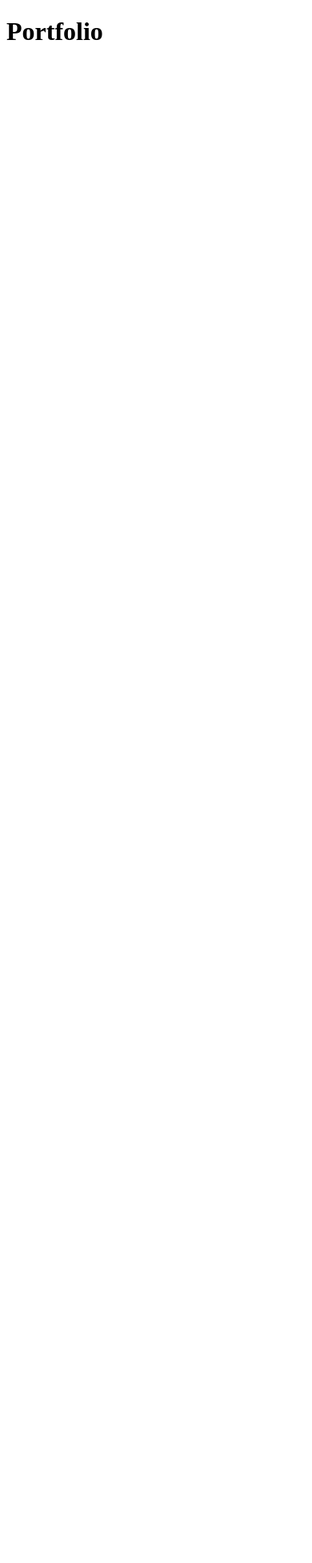
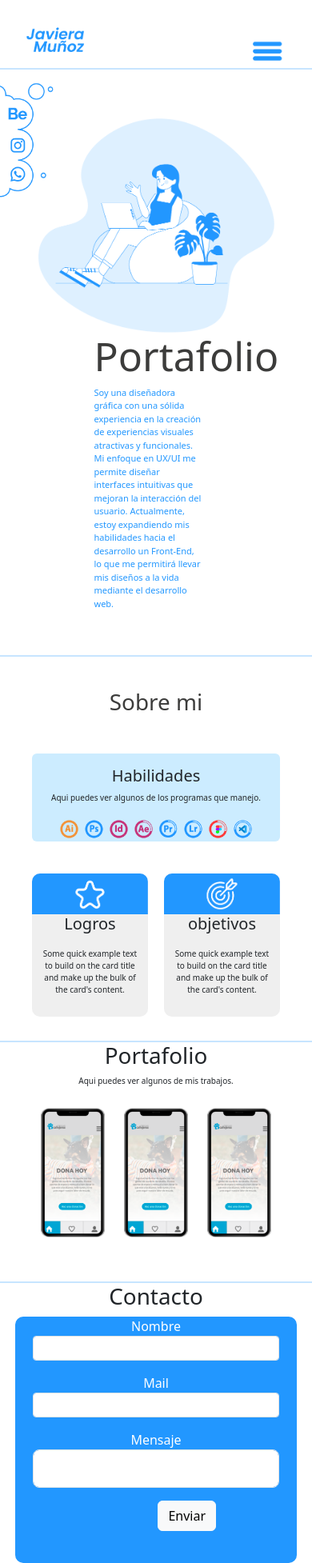
Before and after one commit to unsuspiro/PracticaM2, a plain HTML site: page index.html in a window 390 px wide. Shown: the whole page at 80% size. Before the commit the page ends 844 px from the top, so only its background shows below. Drawn offline with nearby package versions, Linux system fonts and the light colour scheme.

Commit message:
Portafolio

```diff
--- /dev/null
+++ b/assets/Style.css
@@ -0,0 +1,479 @@
+/* Style desktop*/
+
+* {
+    margin: 0;
+    padding: 0;
+    box-sizing: border-box;
+    text-decoration: none;
+    list-style: none;
+}
+
+.flotante img {
+    width: 100px;
+    height: auto;
+    margin-top: 5%;
+}
+
+.container {
+    max-width: 1100px;
+    margin: 0 auto;
+}
+
+.back {
+    padding: 32px 0;
+    background-color: white;
+}
+
+.menu {
+    position: absolute;
+    top: 0;
+    left: 0;
+    right: 0;
+    display: flex;
+    align-items: center;
+    justify-content: space-between;
+    z-index: 1000;
+}
+
+.logo img {
+    width: 80px;
+    margin-bottom: 25px;
+}
+
+.menu .navbar ul li {
+    position: relative;
+    display: inline-block;
+    font-size: 18px;
+    padding: 20px;
+    color: #2297FF;
+}
+
+.item {
+    text-decoration: none;
+}
+
+.menu .navbar ul li a:hover {
+    color: #2297FF;
+}
+
+#menu {
+    display: none;
+}
+
+.menu-icono {
+    width: 50px;
+}
+
+.menu label {
+    cursor: pointer;
+    display: none;
+}
+
+.card .iconos {
+    display: flex;
+    flex-wrap: wrap;
+    justify-content: center;
+    align-items: center;
+}
+
+.iconos_img {
+    flex-basis: 12%;
+}
+
+
+.Inicio {
+    display: flex;
+    justify-content: space-between;
+    align-items: center;
+    max-width: 1200px;
+    margin: 20px auto;
+    padding: 20px;
+}
+
+.Texto {
+    flex: 1;
+    text-align: left;
+    margin-right: 20px;
+    margin-left: 40px;
+    color: #2297FF;
+    font-size: 10px;
+}
+
+.ilustracion {
+    flex: 1;
+    text-align: right;
+}
+
+.ilustracion img {
+    max-width: 100%;
+    height: auto;
+}
+
+/* Title styling */
+.titulo {
+    color: #3C3C3B;
+}
+
+
+
+
+
+/* Style tablet*/
+
+@media (max-width: 1023px) {
+
+    .Inicio {
+        display: flex;
+        flex-direction: row;
+        justify-content: space-between;
+        align-items: center;
+        width: 100%;
+
+    }
+
+    .ilustracion, .Texto {
+        width: 50%;
+    }
+
+    .ilustracion img {
+        max-width: 100%;
+        height: auto;
+    }
+
+    }
+
+
+    .flotante img {
+        position: fixed;
+        top: 20px;
+        left: 0px;
+        width: 80px;
+        height: auto;
+        margin-top: 20%;
+        z-index: 1000;
+    }
+
+    .menu {
+        padding: 30px;
+    }
+
+    .menu label {
+        display: initial;
+    }
+
+    .back {
+        padding: 40px 0;
+    }
+
+    .menu .navbar {
+        position: absolute;
+        top: 100%;
+        left: 0;
+        right: 0;
+        background-color: #2297FF;
+        display: none;
+    }
+
+    .menu .navbar ul li {
+        width: 100%;
+        color: #FFF;
+        text-align: center;
+    }
+
+    #menu:checked~.navbar {
+        display: block;
+    }
+
+    .titulo2{
+        text-align: center;
+    }
+
+    .iconos_img {
+        flex-basis: 10%;
+    }
+
+    .inicio {
+        display: flex;
+        justify-content: space-between;
+        align-items: center;
+        max-width: 1200px;
+        margin: 20px auto;
+        padding: 20px;
+    }
+
+    .Texto {
+        flex: 1;
+    }
+
+    .Texto .parrafo{
+        margin-right: 40px;
+    }
+
+    .ilustracion {
+        flex: 1;
+        text-align: right;
+    }
+
+    .ilustracion img {
+        max-width: 100%;
+        height: auto;
+    }
+
+    .cards-container {
+        display: flex;
+        gap: 1.25rem;
+        margin-left: 40px;
+        margin-right: 40px;
+        margin-bottom: 30px;
+
+    }
+
+    .card-logros {
+        justify-content: center;
+        width: 15rem;
+        text-align: center;
+        padding: 40px;
+        background-color: #eeeeeeea;
+        padding: 0px;
+        border-radius: 10px;
+        margin: auto;
+
+    }
+
+    .card-logros img {
+        border-top-left-radius: 10px;
+        border-top-right-radius: 10px;
+    }
+
+    .card-logros .texto-card .texto-logros {
+        font-size: 10px;
+        padding: 10px;
+
+    }
+
+    .trabajos{
+        text-align: center;
+    }
+
+    .trabajos img{
+        width: 20%;
+        padding: 20px;
+        margin-bottom: 40px;
+    }
+
+    .contacto {
+        justify-content: center;
+        text-align: left;
+        background-color: #2297ff;
+        width: 100%;
+        margin: 0 auto;
+        box-sizing: border-box;
+    }
+
+    .contacto .row {
+        margin-right: 20%;
+        margin-left: 20%;
+        margin-bottom: 20%;
+    }
+
+
+    .contacto .nombre {
+        color: #FFF;
+    }
+
+    .boton .btn {
+        position: relative;
+        z-index: 20;
+        margin-bottom: 25px;
+    }
+
+    .contacto .btn {
+        margin-bottom: 40px;
+    }
+
+    .enviar .btn{
+        margin-left: 22%;
+    }
+
+
+
+
+hr {
+    width: 100%;
+    margin: 0 auto;
+    border: 1px solid #2297FF;
+    margin-top: 5px;
+}
+
+/* Style movile*/
+
+@media only screen and (max-width: 600px) {
+    .Inicio {
+        display: flex;
+        flex-direction: column;
+        align-items: center;
+        text-align: center;
+    }
+
+    .ilustracion {
+        width: 100%;
+        margin-bottom: -20px;
+    }
+
+    .ilustracion img {
+        width: 120%;
+        height: auto;
+        text-align: center;
+        display: block;
+        margin: 0 auto;
+    }
+
+
+    .flotante img {
+        position: fixed;
+        top: 20px;
+        left: 0px;
+        width: 70px;
+        height: auto;
+        margin-top: 20%;
+        z-index: 1000;
+    }
+
+
+
+    .item {
+        color: #FFF;
+    }
+
+    .menu .navbar ul li a:hover {
+        color:
+            #d89228;
+    }
+
+    .card-logros {
+        justify-content: center;
+        width: 15rem;
+        text-align: center;
+        padding: 40px;
+        background-color: #eeeeeeea;
+        padding: 0px;
+        border-radius: 10px;
+        margin: auto;
+
+    }
+
+    .card-logros img {
+        border-top-left-radius: 10px;
+        border-top-right-radius: 10px;
+    }
+
+    .card-logros .texto-card .texto-logros {
+        font-size: 10px;
+        padding: 10px;
+
+    }
+
+    .cards-container {
+        display: flex;
+        gap: 1.25rem;
+        margin-left: 40px;
+        margin-right: 40px;
+        margin-bottom: 30px;
+
+    }
+
+    .trabajos {
+        text-align: center;
+    }
+
+    .trabajos img {
+        width: 100px;
+        padding: 10px;
+    }
+
+
+
+    .Texto {
+        text-align: left;
+
+    }
+
+    .titulo {
+        font-size: 50px;
+        color: #3C3C3B;
+
+    }
+
+    .parrafo {
+        font-size: 11px;
+        color: #2297FF;
+    }
+
+    .titulo2 {
+        padding: 40px;
+        color: #3C3C3B;
+        text-align: center;
+    }
+
+    .boton .btn {
+        position: relative;
+        z-index: 20;
+        margin-bottom: 25px;
+    }
+
+    .contacto .btn {
+        margin-bottom: 40px;
+    }
+
+    .contacto {
+        justify-content: center;
+        width: 22rem;
+        text-align: center;
+        padding-top: 60px;
+        background-color: #2297ff;
+        padding: 0px;
+        border-radius: 10px;
+        margin: auto;
+
+    }
+
+    .contacto .row {
+        margin-right: 10px;
+        margin-left: 10px;
+        margin-bottom: 10px;
+    }
+
+    .contacto .nombre {
+        color: #FFF;
+    }
+
+
+}
+
+.contenedor {
+    background-color: #2297FF;
+}
+
+.titulo3{
+    text-align: center;
+}
+
+.card {
+    background-color: #CCECFF;
+    text-align: center;
+    margin-right: 40px;
+    margin-left: 40px;
+    margin-bottom: 40px;
+    border: none;
+}
+
+.card-text {
+    font-size: 10px;
+}
+
+.card .iconos img {
+    width: 100%;
+    height: auto;
+    margin: 0%;
+
+}
--- /dev/null
+++ b/assets/alerta.js
@@ -0,0 +1,13 @@
+
+document.addEventListener('DOMContentLoaded', function () {
+
+    const form = document.querySelector('.contacto');
+
+    //evento de envío del formulario
+
+    form.addEventListener('submit', function (event) {
+        event.preventDefault();
+        alert('Mensaje enviado con éxito!');
+
+    });
+});
--- a/index.html
+++ b/index.html
@@ -1,12 +1,202 @@
 <!DOCTYPE html>
 <html lang="en">
+
 <head>
     <meta charset="UTF-8">
     <meta name="viewport" content="width=device-width, initial-scale=1.0">
     <title>Document</title>
+    <link rel="stylesheet" href="https://cdn.jsdelivr.net/npm/bootstrap@5.3.3/dist/css/bootstrap.min.css">
+    <link rel="stylesheet" href="assets/Style.css">
+
 </head>
+
 <body>
-    <h1>Portfolio</h1>
+    <header>
+        <div class="back">
+            <div class="menu container">
+                <a href="#" class="logo">
+                    <img src="assets/Nombre.png" alt="">
+                </a>
+                <input type="checkbox" id="menu" />
+                <label for="menu">
+                    <img src="assets/hamburguesa.png" class="menu-icono" alt="">
+                </label>
+                <nav class="navbar">
+                    <ul>
+                        <li><a class="item" href="#">Inicio</a></li>
+                        <li><a class="item" href="#">Sobre mi</a></li>
+                        <li><a class="item" href="#">Portafolio</a></li>
+                        <li><a class="item" href="#">Contacto</a></li>
+                    </ul>
+                </nav>
+            </div>
+        </div>
+
+    </header>
+
+    <hr class="hr">
+
+
+    <section>
+        <div class="flotante">
+            <img src="assets/flotante.png" alt="Flotante">
+        </div>
+    </section>
+
+    <section class="Inicio">
+        <div class="ilustracion">
+            <img src="assets/Ilustracion.png" alt="ilustracion">
+        </div>
+
+        <div class="Texto">
+            <h1 class="titulo">Portafolio</h1>
+            <p class="parrafo">
+                Soy una diseñadora gráfica con una sólida experiencia en la creación de experiencias visuales atractivas
+                y funcionales. Mi enfoque en UX/UI me permite diseñar interfaces intuitivas que mejoran la interacción
+                del usuario. Actualmente, estoy expandiendo mis habilidades hacia el desarrollo un Front-End, lo que me
+                permitirá llevar mis diseños a la vida mediante el desarrollo web.
+            </p>
+
+        </div>
+
+    </section>
+
+    <hr class="hr">
+
+    <section>
+        <div class="titulo2">
+            <h1>Sobre mi</h1>
+        </div>
+
+        <div class="card">
+            <div class="card-body">
+                <h5 class="card-title">Habilidades</h5>
+                <p class="card-text">Aqui puedes ver algunos de los programas que manejo.
+                </p>
+            </div>
+
+            <div class="iconos">
+                <div class="iconos_img">
+                    <img src="assets/ai.png" alt="ai">
+                </div>
+
+                <div class="iconos_img">
+                    <img src="assets/ps.png" alt="ps">
+                </div>
+
+                <div class="iconos_img">
+                    <img src="assets/id.png" alt="id">
+                </div>
+
+                <div class="iconos_img">
+                    <img src="assets/ae.png" alt="ae">
+                </div>
+
+                <div class="iconos_img">
+                    <img src="assets/pr.png" alt="pr">
+                </div>
+
+                <div class="iconos_img">
+                    <img src="assets/lr.png" alt="lr">
+                </div>
+
+                <div class="iconos_img">
+                    <img src="assets/f.png" alt="f">
+                </div>
+
+                <div class="iconos_img">
+                    <img src="assets/vsc.png" alt="vsc">
+                </div>
+
+            </div>
+        </div>
+
+        <div class="cards-container">
+            <div class="card-logros">
+                <div><img src="assets/logros.png" class="card-img-top" alt="..."></div>
+                <div>
+                    <h5>Logros</h5>
+                </div>
+                <div class="texto-card">
+                    <p class="texto-logros">Some quick example text to build on the card title and make up the bulk of
+                        the card's content.</p>
+                </div>
+            </div>
+
+            <div class="card-logros">
+                <div><img src="assets/objetivos.png" class="card-img-top" alt="..."></div>
+                <div>
+                    <h5>objetivos</h5>
+                </div>
+                <div class="texto-card">
+                    <p class="texto-logros">Some quick example text to build on the card title and make up the bulk of
+                        the card's content.</p>
+                </div>
+            </div>
+        </div>
+
+        <hr class="hr">
+
+
+    </section>
+
+
+    <section>
+
+        <div class="trabajos">
+            <h1 class="seccion-titulo">Portafolio</h1>
+        <p class="card-text">Aqui puedes ver algunos de mis trabajos.
+        </p>
+
+        <div class="">
+            <img src="assets/figma.png" alt="celular">
+            <img src="assets/figma.png" alt="celular">
+            <img src="assets/figma.png" alt="celular">
+        </div>
+
+        </div>
+        <hr class="hr">
+    </section>
+
+
+
+    <div class="titulo3">
+        <h1>Contacto</h1>
+
+    </div>
+
+    <form class="contacto">
+        <div class="row mb-3">
+            <label for="colFormLabelSm" class="nombre">Nombre</label>
+            <div class="col-sm-10">
+                <input type="text" class="form-control form-control-sm" id="colFormLabelSm">
+            </div>
+        </div>
+
+        <div class="row mb-3">
+            <label for="colFormLabelSm" class="nombre">Mail</label>
+            <div class="col-sm-10">
+                <input type="email" class="form-control form-control-sm" id="colFormLabelSm">
+            </div>
+        </div>
+
+        <div class="mensaje">
+            <div class="row mb-3">
+                <label for="colFormLabelm" class="nombre">Mensaje</label>
+                <div class="col-sm-10">
+                    <input type="text" class="form-control form-control-lg" id="colFormLabelSm">
+                </div>
+            </div>
+        </div>
+
+        <div class="enviar">
+            <button type="submit" class="btn btn-light">Enviar</button>
+        </div>
+    </form>
+
+
+    <script src="assets/alerta.js"></script>
 
 </body>
+
 </html>
```
Also changed, not shown: assets/Ilustracion.png (added), assets/Nombre.png (added), assets/ae.png (added), assets/ai.png (added), assets/f.png (added), assets/figma.png (added), assets/flotante.png (added), assets/hamburguesa.png (added), assets/id.png (added), assets/logros.png (added), assets/lr.png (added), assets/objetivos.png (added), assets/pr.png (added), assets/ps.png (added), 1 more files.
